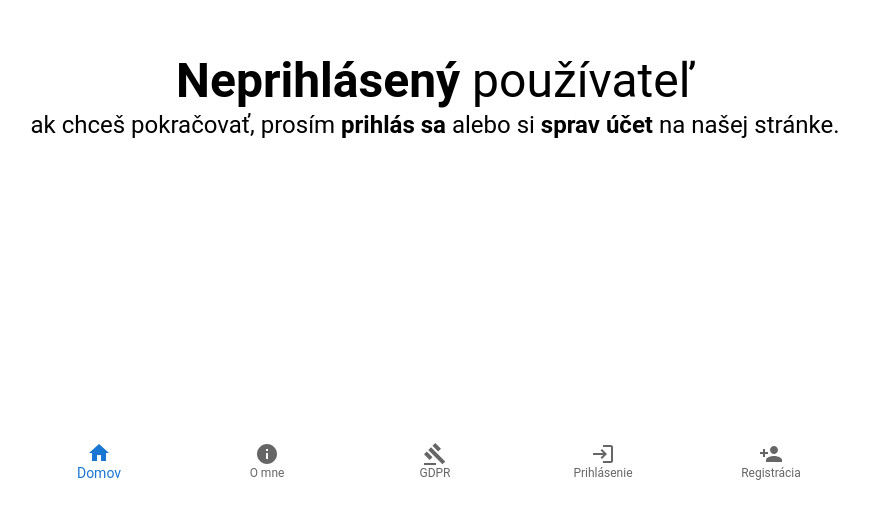
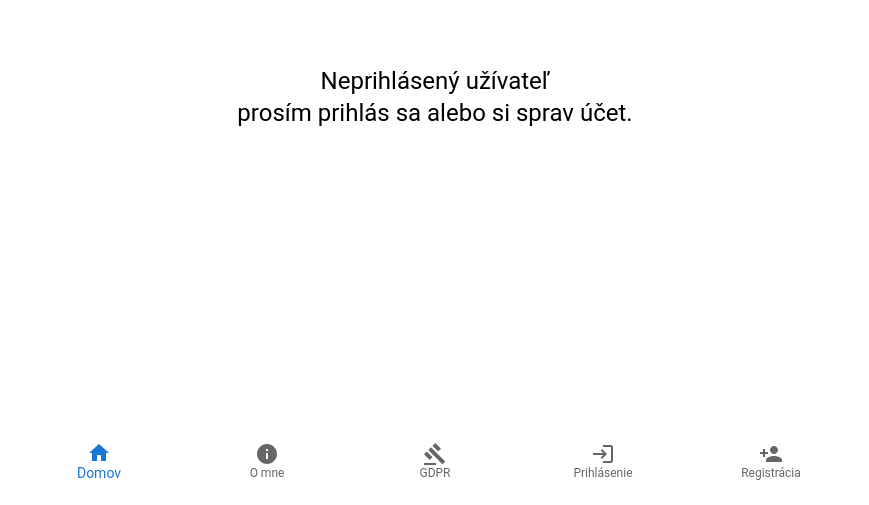
Before and after one commit to JakubPetelen/Jakub1, a Next.js app: page / in a window 1280 px wide. Shown: the part 311-816 px from the top of the page, without its empty margins (205-1074 px from the left). Built offline with nearby package versions, Linux system fonts and the light colour scheme; no server answers.

Commit message:
nic zajimave

```diff
--- a/src/app/(home)/page.tsx
+++ b/src/app/(home)/page.tsx
@@ -7,7 +7,6 @@ import { useSession } from "next-auth/react";
 import { useRouter } from "next/navigation";
 import { useEffect } from "react";
 
-//export const metadata = { title: 'Domovská stránka | KamNaKavu'};
 
 export default function Home() {
   const { data: session} = useSession();
@@ -15,15 +14,14 @@ export default function Home() {
 
   useEffect(() => {
     if (session) {
-      // Redirect to '/prispevky' after session is available
       router.push('/prispevok');
     }
   }, [session, router]);
   if (!session) {
     return (
       <Box display="flex" flexDirection="column" justifyContent="center" alignItems="center" minHeight="100vh">
-        <Typography variant="h3" align="center"><strong>Neprihlásený</strong> používateľ</Typography>
-        <Typography variant="h5" align="center">ak chceš pokračovať, prosím <strong>prihlás sa</strong> alebo si <strong>sprav účet</strong> na našej stránke.</Typography>
+        <Typography variant="h5">Neprihlásený užívateľ</Typography>
+        <Typography variant="h5">prosím prihlás sa alebo si sprav účet.</Typography>
       </Box>
       );
   }
```
